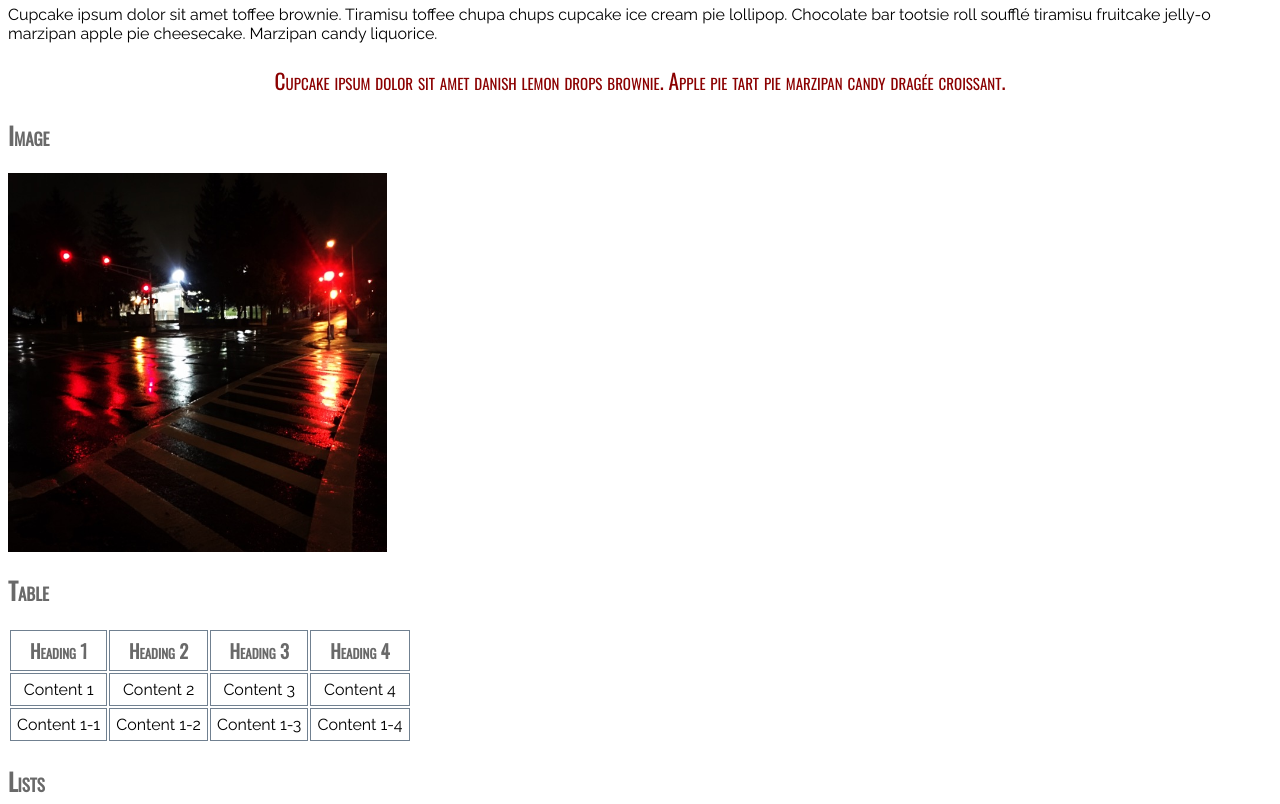
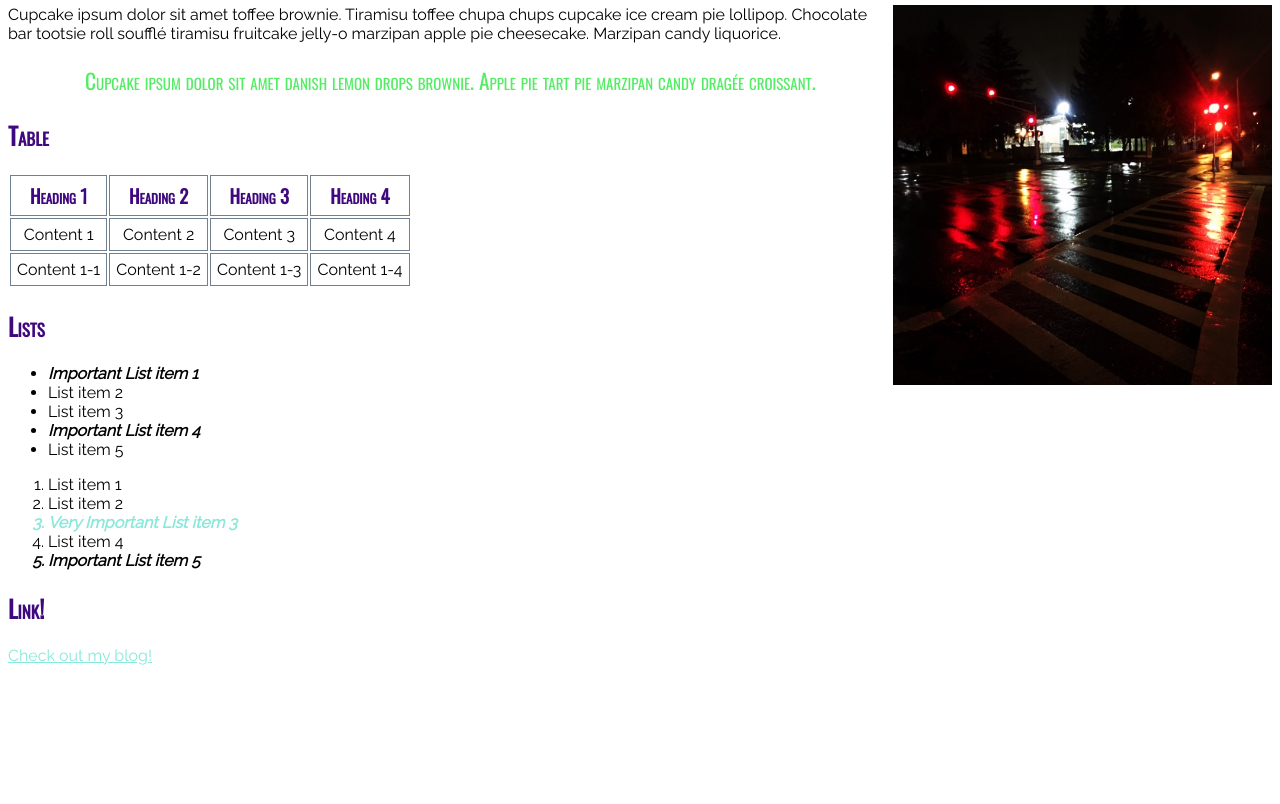
Before and after one commit to arthurlockman/cs4241-a2-arthurlockman, a website: page public/index.html in a window 1280 px wide. Shown: the part 71-875 px from the top of the page. After the commit the page ends 800 px from the top, so only its background shows below. Drawn offline with nearby package versions, Linux system fonts and the light colour scheme.

Commit message:
Added more layout elements.

```diff
--- a/public/css/style.css
+++ b/public/css/style.css
@@ -1,12 +1,21 @@
+:root {
+    /*Color theme from https://color.adobe.com/%E6%88%91%E7%9A%84-Color-%E4%B8%BB%E9%A1%8C-color-theme-8832728/*/
+    --theme-darkblue: #020331;
+    --theme-purple: #40087F;
+    --theme-pink: #FFB0B5;
+    --theme-blue: #88E8D9;
+    --theme-green: #52ED62;
+}
+
 h1 {
     font-family: 'Oswald', sans-serif;
-    color: black;
+    color: var(--theme-darkblue);
     font-variant: small-caps;
 }
 
 h2 {
     font-family: 'Oswald', sans-serif;
-    color: dimgray;
+    color: var(--theme-purple);
     font-variant: small-caps;
 }
 
@@ -29,7 +38,7 @@ th, td {
     font-family: 'Oswald', sans-serif;
     font-variant: small-caps;
     font-size: 14pt;
-    color: dimgray;
+    color: var(--theme-purple);
 }
 
 .table-content {
@@ -38,14 +47,18 @@ th, td {
 }
 
 .very-important {
-    color: darkred;
+    color: var(--theme-blue);
 }
 
 .pull-quote {
-    color: darkred;
+    color: var(--theme-green);
     font-family: 'Oswald', sans-serif;
     font-variant: small-caps;
     font-size: 16pt;
+}
+
+#main-image {
+    float: right;
 }
 
 img:hover {
--- a/public/index.html
+++ b/public/index.html
@@ -10,9 +10,9 @@
     <div class="header">
     	<h1>Assignment 2 - Arthur Lockman</h1>
     </div>
-
     <div class="content">
       <div id="main-text">
+        <img id="main-image" src="campus-at-night.jpg">
         <span id="para1">
           <p>Cupcake ipsum dolor sit amet toffee brownie.
           Tiramisu toffee chupa chups cupcake ice cream pie lollipop.
@@ -24,12 +24,8 @@
             Apple pie tart pie marzipan candy dragée croissant.</p>
         </span>
       </div>
-      <div id="images">
-        <h2>Image</h2>
-        <img id="main-image" src="campus-at-night.jpg">
-      </div>
       <div id="tables">
-        <h2>Table</h2>
+        <h2>Table</h2><a name="table"/>
         <table id="table">
           <tbody>
             <tr>
@@ -54,7 +50,7 @@
         </table>
       </div>
       <div id="lists">
-      <h2>Lists</h2>
+      <h2>Lists</h2><a name="lists"/>
         <ul>
           <li class="emphasized-list">Important List item 1</li>
           <li>List item 2</li>
@@ -71,7 +67,7 @@
         </ol>
       </div>
       <div id="links">
-        <h2>Link!</h2>
+        <h2>Link!</h2><a name="link"/>
           <a href="http://b.rthr.me" class="very-important">Check out my blog!</a>
       </div>
     </div>
```
Also changed, not shown: README.md.
